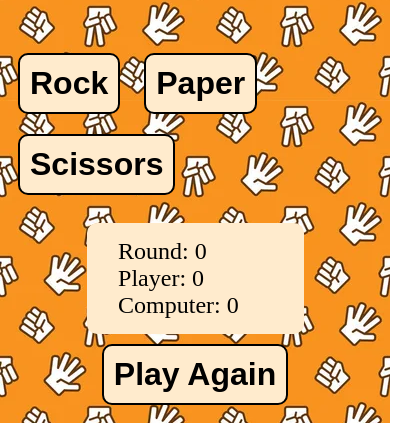
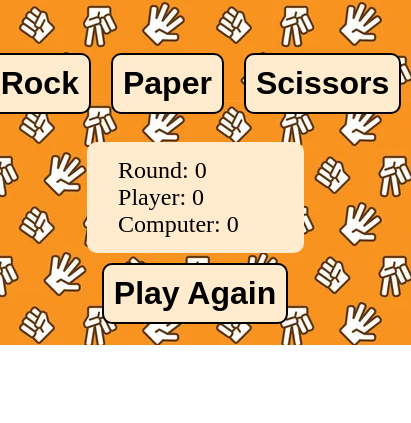
Before and after one commit to PhillJules/rock-paper-scissors, a plain HTML site: page index.html in a window 390 px wide. Shown: the part 499-922 px from the top of the page, 411 px wide, since content can reach past the window. After the commit the page ends 844 px from the top, so only its background shows below. Drawn offline with Linux system fonts and the light colour scheme.

Commit message:
made the game more responsive
the buttons were wrapping in mobile view so for now i added a display flex
to the div and that seemed to fix the problem.

```diff
--- a/rps.css
+++ b/rps.css
@@ -7,6 +7,7 @@ body {
   align-items: center;
   justify-content: center;
   flex-direction: column  ;
+  width: 100%;
 }
 
 .banner img {
@@ -32,7 +33,12 @@ h2 {
   font-size: 1.5rem;
 }
 
+.weapon {
+  display: flex;
+}
+
 .weapon button {
+  flex-direction: row;
   background-color: blanchedalmond;
   border-radius: 10px;
   border: 2px solid black;
```
